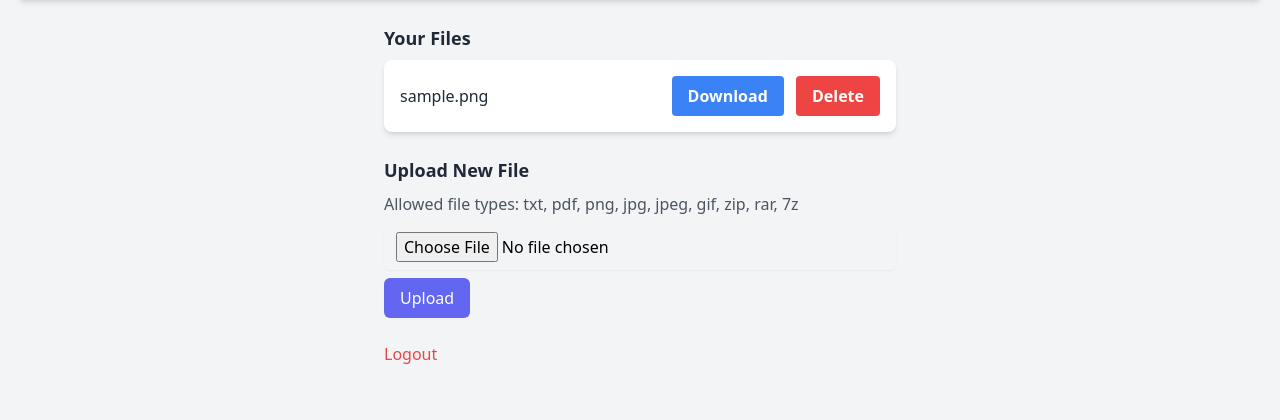
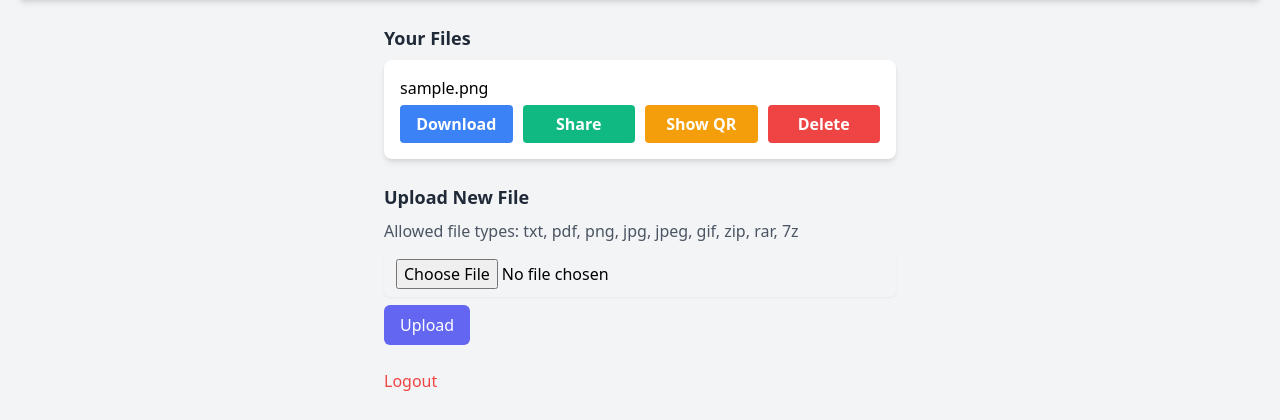
Before and after one commit to ars9ne/CloudShare, a Flask app: page /dashboard in a window 1280 px wide. Shown: the part 80-500 px from the top of the page. Run offline with Flask 3, Linux system fonts and the light colour scheme; the visitor is signed in with stand-in values (Sample User, id 1); tables that the repository leaves empty or names only in its code hold one stand-in row (values such as "Sample post").

Commit message:
Added share

```diff
--- a/main.py
+++ b/main.py
@@ -1,15 +1,17 @@
 import mysql.connector
-from flask import Flask, render_template, request, redirect, url_for, session, send_from_directory
+from flask import Flask, render_template, request, redirect, url_for, session, send_from_directory, send_file
 from werkzeug.security import generate_password_hash, check_password_hash
 from werkzeug.utils import secure_filename
 import os
 import secrets
 import asyncio
 import threading
+import uuid
+import qrcode
+from io import BytesIO
 
 UPLOAD_FOLDER = 'uploads'
 ALLOWED_EXTENSIONS = {'txt', 'pdf', 'png', 'jpg', 'jpeg', 'gif', 'zip', 'rar', '7z'}
-
 
 app = Flask(__name__)
 app.secret_key = os.urandom(24)
@@ -20,11 +22,29 @@ def connect_to_database():
         host="localhost",
         database="cloudshare",
         user="root",
-        password="######"
+        password="121940"
     )
 
 def generate_api_key():
     return secrets.token_urlsafe(16)
+
+def generate_share_link():
+    return str(uuid.uuid4())
+
+def generate_qr_code(link):
+    qr = qrcode.QRCode(
+        version=1,
+        error_correction=qrcode.constants.ERROR_CORRECT_L,
+        box_size=10,
+        border=4,
+    )
+    qr.add_data(link)
+    qr.make(fit=True)
+    img = qr.make_image(fill_color="black", back_color="white")
+    img_io = BytesIO()
+    img.save(img_io, 'PNG')
+    img_io.seek(0)
+    return img_io
 
 @app.route('/')
 def index():
@@ -35,33 +55,23 @@ def register():
     if request.method == 'POST':
         username = request.form['username']
         password = request.form['password']
-
-        # Проверка длины имени пользователя и пароля
         if len(username) < 3 or len(password) < 6:
             error = 'Имя пользователя должно иметь длину не менее 3 символов, а пароль — не менее 6 символов.'
             return render_template('register.html', error=error)
-
-        # Проверка отсутствия специальных символов в имени пользователя и пароле
         if not username.isalnum() or not password.isalnum():
             error = 'Имя пользователя и пароль должны содержать только буквенно-цифровые символы.'
             return render_template('register.html', error=error)
-
-        # Проверка наличия пользователя с таким именем в базе данных
         conn = connect_to_database()
         cursor = conn.cursor()
         cursor.execute('SELECT * FROM users WHERE username = %s', (username,))
         existing_user = cursor.fetchone()
         cursor.close()
         conn.close()
-
         if existing_user:
             error = 'Пользователь с таким именем уже существует.'
             return render_template('register.html', error=error)
-
-        # Создание новой учетной записи
         hashed_password = generate_password_hash(password)
         api_key = generate_api_key()
-
         conn = connect_to_database()
         cursor = conn.cursor()
         try:
@@ -75,22 +85,17 @@ def register():
         finally:
             cursor.close()
             conn.close()
-
     return render_template('register.html')
-
-
 
 @app.route('/login', methods=['GET', 'POST'])
 def login():
     if request.method == 'POST':
         username = request.form['username']
         password = request.form['password']
-
         conn = connect_to_database()
         cursor = conn.cursor()
         cursor.execute('SELECT * FROM users WHERE username = %s', (username,))
         user = cursor.fetchone()
-
         if user and check_password_hash(user[2], password):
             session['username'] = user[1]
             session['user_id'] = user[0]
@@ -101,7 +106,6 @@ def login():
             cursor.close()
             conn.close()
             return 'Invalid username or password'
-
     return render_template('login.html')
 
 @app.route('/logout')
@@ -114,7 +118,6 @@ def allowed_file(filename):
     return '.' in filename and \
            filename.rsplit('.', 1)[1].lower() in ALLOWED_EXTENSIONS
 
-
 def get_user_files(user_id):
     conn = connect_to_database()
     cursor = conn.cursor()
@@ -125,46 +128,41 @@ def get_user_files(user_id):
     return user_files
 
 
-
 @app.route('/upload', methods=['POST'])
 def upload_file():
     if 'file' not in request.files:
         session['error'] = 'No file part'
         return redirect(url_for('dashboard'))
 
-    file = request.files['file']
+    file = request.files['file']  # Correct key based on your form's input name
 
     if file.filename == '':
         session['error'] = 'No selected file'
         return redirect(url_for('dashboard'))
 
+    # Continue with your existing code...
+
     if file and allowed_file(file.filename):
         filename = secure_filename(file.filename)
         user_id = session.get('user_id')
-
         if user_id is None:
             session['error'] = 'User not logged in'
             return redirect(url_for('login'))
-
         upload_folder = os.path.join(app.config['UPLOAD_FOLDER'], f'uploads_{user_id}')
         if not os.path.exists(upload_folder):
             os.makedirs(upload_folder)
-
         filepath = os.path.join(upload_folder, filename)
-
-        # Проверка размера файла
         max_file_size = 10 * 1024 * 1024  # 10MB
         if request.content_length > max_file_size:
             session['error'] = 'File size exceeds the maximum allowed size (10MB)'
             return redirect(url_for('dashboard'))
-
         file.save(filepath)
-
+        share_link = generate_share_link()
         conn = connect_to_database()
         cursor = conn.cursor()
         try:
-            cursor.execute('INSERT INTO user_files (filename, filepath, user_id) VALUES (%s, %s, %s)',
-                           (filename, filepath, user_id))
+            cursor.execute('INSERT INTO user_files (filename, filepath, user_id, share_link) VALUES (%s, %s, %s, %s)',
+                           (filename, filepath, user_id, share_link))
             conn.commit()
             session['message'] = 'File uploaded successfully'
         except mysql.connector.Error as e:
@@ -172,43 +170,32 @@ def upload_file():
         finally:
             cursor.close()
             conn.close()
-
         return redirect(url_for('dashboard'))
     else:
         session['error'] = 'Invalid file type'
         return redirect(url_for('dashboard'))
 
-
-
 async def clean_up_uploads():
     while True:
         await asyncio.sleep(30)
         user_folders = [f.path for f in os.scandir(app.config['UPLOAD_FOLDER']) if f.is_dir()]
-
         conn = connect_to_database()
         cursor = conn.cursor()
-
         try:
             for folder_path in user_folders:
                 user_id = os.path.basename(folder_path).split('_')[1]
                 files_in_uploads = set(os.listdir(folder_path))
-
                 cursor.execute('SELECT filename FROM user_files WHERE user_id = %s', (user_id,))
                 files_in_database = {row[0] for row in cursor.fetchall()}
-
                 files_to_delete = files_in_database - files_in_uploads
-
                 for filename in files_to_delete:
                     cursor.execute('DELETE FROM user_files WHERE filename = %s AND user_id = %s', (filename, user_id))
                     conn.commit()
-
         except mysql.connector.Error as e:
             print("Error:", e)
         finally:
             cursor.close()
             conn.close()
-
-
 
 def run_cleanup():
     asyncio.run(clean_up_uploads())
@@ -216,29 +203,22 @@ def run_cleanup():
 cleanup_thread = threading.Thread(target=run_cleanup, daemon=True)
 cleanup_thread.start()
 
-
-
 @app.route('/dashboard')
 def dashboard():
     message = session.pop('message', None)
     error = session.pop('error', None)
-
     if 'username' in session:
         user_id = session.get('user_id')
         if user_id is None:
             return 'User not logged in'
-
         conn = connect_to_database()
         cursor = conn.cursor()
-        cursor.execute('SELECT filename FROM user_files WHERE user_id = %s', (user_id,))
-        user_files = [(filename, os.path.join(app.config['UPLOAD_FOLDER'], f'uploads_{user_id}', filename)) for filename, in cursor.fetchall()]
+        cursor.execute('SELECT filename, filepath, share_link FROM user_files WHERE user_id = %s', (user_id,))
+        user_files = [(filename, os.path.join(app.config['UPLOAD_FOLDER'], f'uploads_{user_id}', filename), share_link) for filename, filepath, share_link in cursor.fetchall()]
         cursor.close()
         conn.close()
-
         return render_template('dashboard.html', username=session['username'], user_files=user_files, message=message, error=error)
     return redirect(url_for('login'))
-
-
 
 @app.route('/download/<filename>')
 def download_file(filename):
@@ -255,21 +235,15 @@ def download_file(filename):
     except FileNotFoundError:
         return 'File not found', 404
 
-
-
 @app.route('/delete/<filename>')
 def delete_file(filename):
     user_id = session.get('user_id')
-
     if user_id is None:
         return 'User not logged in'
-
     upload_folder = os.path.join(app.config['UPLOAD_FOLDER'], f'uploads_{user_id}')
     file_path = os.path.join(upload_folder, filename)
-
     if os.path.exists(file_path):
         os.remove(file_path)
-
         conn = connect_to_database()
         cursor = conn.cursor()
         try:
@@ -280,10 +254,26 @@ def delete_file(filename):
         finally:
             cursor.close()
             conn.close()
-
     return redirect(url_for('dashboard'))
 
+@app.route('/s/<share_link>')
+def share(share_link):
+    conn = connect_to_database()
+    cursor = conn.cursor()
+    cursor.execute('SELECT filepath FROM user_files WHERE share_link = %s', (share_link,))
+    file_data = cursor.fetchone()
+    cursor.close()
+    conn.close()
+    if file_data:
+        return send_from_directory(os.path.dirname(file_data[0]), os.path.basename(file_data[0]), as_attachment=True)
+    else:
+        return 'Link is invalid or the file has been removed', 404
+
+@app.route('/qr/<link>')
+def generate_qr(link):
+    img_io = generate_qr_code(request.host_url + 's/' + link)
+    return send_file(img_io, mimetype='image/png')
 
 if __name__ == '__main__':
-    app.run(host='0.0.0.0', port=5000, debug=True) #public
-    #app.run(debug=True) #locl
+    app.run(host='0.0.0.0', port=5000, debug=True)  # public
+    #app.run(debug=True)  # local
--- a/templates/dashboard.html
+++ b/templates/dashboard.html
@@ -5,6 +5,41 @@
     <meta name="viewport" content="width=device-width, initial-scale=1.0">
     <title>Dashboard</title>
     <link href="https://cdn.jsdelivr.net/npm/tailwindcss@2.2.19/dist/tailwind.min.css" rel="stylesheet">
+    <style>
+        .file-item {
+            display: grid;
+            grid-template-columns: 1fr; /* Single column layout */
+            grid-gap: 5px;
+            margin-bottom: 10px; /* Space between items */
+        }
+        .file-buttons {
+            display: grid;
+            grid-template-columns: repeat(4, 1fr); /* Four columns of equal width for buttons */
+            gap: 10px;
+        }
+        .button {
+            text-align: center;
+            display: flex;
+            justify-content: center;
+            align-items: center;
+            height: 38px; /* Consistent height */
+            width: 100%;
+        }
+    </style>
+    <script>
+        function toggleQR(id) {
+            var qrCode = document.getElementById('qr-' + id);
+            qrCode.style.display = qrCode.style.display === 'none' ? 'block' : 'none';
+        }
+
+        function copyToClipboard(link) {
+            navigator.clipboard.writeText(link).then(() => {
+                alert('Link copied to clipboard!');
+            }).catch(err => {
+                alert('Failed to copy: ', err);
+            });
+        }
+    </script>
 </head>
 <body class="bg-gray-100 p-5">
     <header class="bg-white shadow-md py-4 px-6 mb-6">
@@ -25,13 +60,18 @@
     <div class="max-w-lg mx-auto">
         <h2 class="text-lg font-semibold text-gray-800 mb-2">Your Files</h2>
         <ul class="space-y-2">
-            {% for filename, filepath in user_files %}
-            <li class="bg-white rounded-lg shadow-md p-4 flex justify-between items-center">
-                <span class="text-gray-800">{{ filename }}</span>
-                    <div>
-                        <a href="{{ url_for('download_file', filename=filename) }}" class="bg-blue-500 hover:bg-blue-700 text-white font-bold py-2 px-4 rounded inline-flex items-center mr-2">Download</a>
-                        <a href="{{ url_for('delete_file', filename=filename) }}" class="bg-red-500 hover:bg-red-700 text-white font-bold py-2 px-4 rounded inline-flex items-center">Delete</a>
-                    </div>
+            {% for filename, filepath, share_link in user_files %}
+            <li class="bg-white rounded-lg shadow-md p-4 file-item">
+                <div class="file-name">{{ filename }}</div>
+                <div class="file-buttons">
+                    <a href="{{ url_for('download_file', filename=filename) }}" class="button bg-blue-500 hover:bg-blue-700 text-white font-bold py-2 px-4 rounded">Download</a>
+                    <button onclick="copyToClipboard('{{ request.host_url }}s/{{ share_link }}')" class="button bg-green-500 hover:bg-green-700 text-white font-bold py-2 px-4 rounded">Share</button>
+                    <button onclick="toggleQR('{{ filename }}')" class="button bg-yellow-500 hover:bg-yellow-700 text-white font-bold py-2 px-4 rounded">Show QR</button>
+                    <a href="{{ url_for('delete_file', filename=filename) }}" class="button bg-red-500 hover:bg-red-700 text-white font-bold py-2 px-4 rounded">Delete</a>
+                </div>
+                <div id="qr-{{ filename }}" style="display: none;">
+                    <img src="{{ url_for('generate_qr', link=share_link) }}" alt="QR Code for {{ filename }}">
+                </div>
             </li>
             {% endfor %}
         </ul>
```
